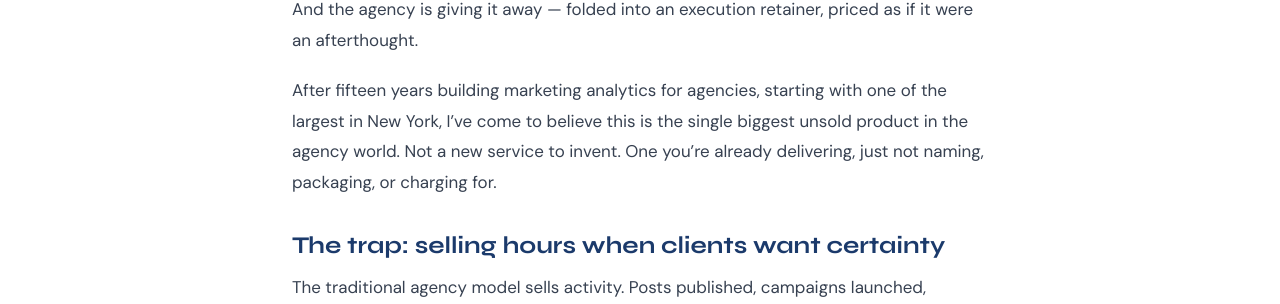
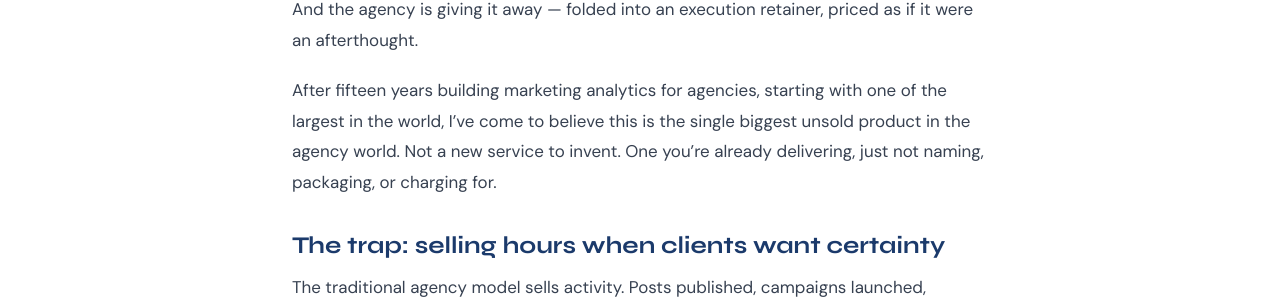
Before and after one commit to NettScienceAnalytics/midas_site, a Jekyll site: the page built from _posts/2026-06-01-agency-intelligence-edge.md, in a window 1280 px wide and 900 px high, scrolled down 474 px. Shown: the part 181-485 px from the top of the window. Built offline with Jekyll 4.4.1, drawn with Linux system fonts in a browser that asks for light colours.

Commit message:
Update and rename 2026-06-08-agency-intelligence-edge.md to 2026-06-01-agency-intelligence-edge.md

```diff
--- a/_posts/2026-06-08-agency-intelligence-edge.md
+++ b/_posts/2026-06-01-agency-intelligence-edge.md
@@ -10,7 +10,7 @@ Walk into almost any mid-sized marketing agency and you'll find the same quiet i
 
 And the agency is giving it away — folded into an execution retainer, priced as if it were an afterthought.
 
-After fifteen years building marketing analytics for agencies, starting with one of the largest in New York, I've come to believe this is the single biggest unsold product in the agency world. Not a new service to invent. One you're already delivering, just not naming, packaging, or charging for.
+After fifteen years building marketing analytics for agencies, starting with one of the largest in the world, I've come to believe this is the single biggest unsold product in the agency world. Not a new service to invent. One you're already delivering, just not naming, packaging, or charging for.
 
 ## The trap: selling hours when clients want certainty
 
```
